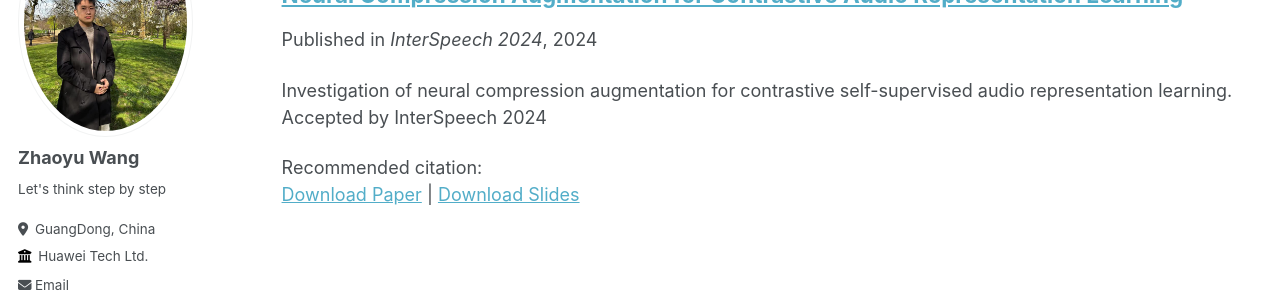
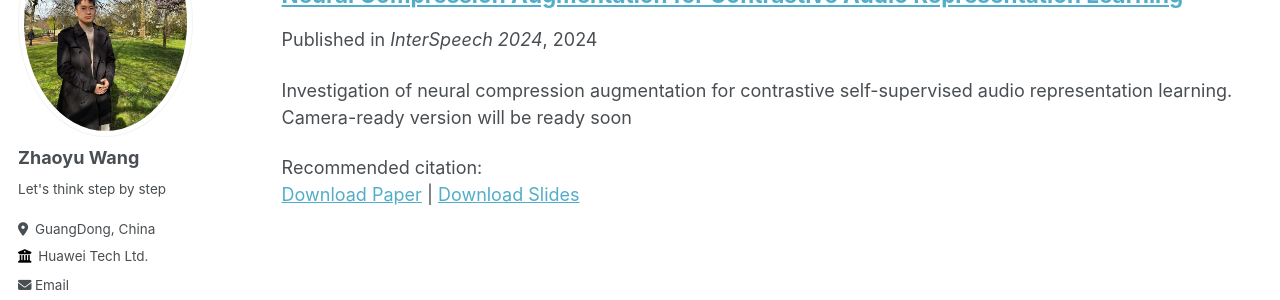
Before and after one commit to ZhaoyuWang1/ZhaoyuWang1.github.io, a Jekyll site: the page built from _pages/publications.md, in a window 1280 px wide. Shown: the part 198-498 px from the top of the page. Built offline with Jekyll 4.4.1, drawn with Linux system fonts in a browser that asks for light colours.

Commit message:
Update and rename 2009-10-01-paper-title-number-1.md to 20240311_NCA.md

```diff
--- a/_publications/2009-10-01-paper-title-number-1.md
+++ b/_publications/20240311_NCA.md
@@ -2,7 +2,7 @@
 title: "Neural Compression Augmentation for Contrastive Audio Representation Learning"
 collection: publications
 permalink: /publication/NCA
-excerpt: 'Investigation of neural compression augmentation for contrastive self-supervised audio representation learning. Accepted by InterSpeech 2024'
+excerpt: 'Investigation of neural compression augmentation for contrastive self-supervised audio representation learning. Camera-ready version will be ready soon'
 date: 2024-03-11
 venue: 'InterSpeech 2024'
 slidesurl: ''
```
